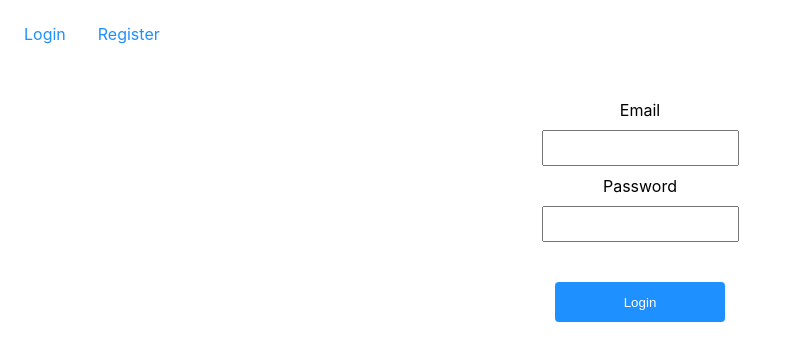
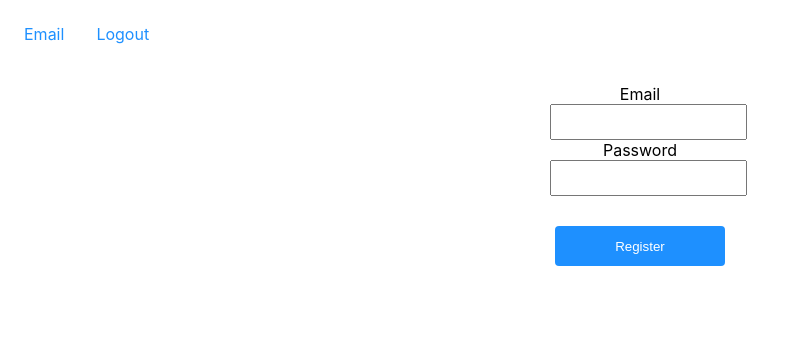
Before and after one commit to HuongDang-Miley/frontend-redo-react-todo-app, a React (Create React App) app: page /register in a window 1280 px wide. Shown: the top 360 px of the page, without its empty margins (0-785 px from the left). Built offline with nearby package versions, Linux system fonts and the light colour scheme.

Commit message:
install react-router-dom and switch browser route between login, register, and home

```diff
--- a/package.json
+++ b/package.json
@@ -8,6 +8,7 @@
     "@testing-library/user-event": "^12.2.2",
     "react": "^17.0.1",
     "react-dom": "^17.0.1",
+    "react-router-dom": "^5.2.0",
     "react-scripts": "4.0.0",
     "uuid": "^8.3.1",
     "web-vitals": "^0.2.4"
--- a/src/App.js
+++ b/src/App.js
@@ -1,9 +1,13 @@
 import React, { Component } from 'react'
 import { v4 as uuidv4 } from "uuid";
+import { BrowserRouter as Router, Route, Switch, Redirect } from "react-router-dom"
 import './App.css'
 import TodoList from './components/TodoList'
 import Login from './components/login/Login'
+import Register from './components/register/Register'
 import Nav from './components/nav/Nav'
+import Home from './components/home/Home'
+
 
 
 export default class App extends Component {
@@ -25,7 +29,7 @@ export default class App extends Component {
         toggleEdit: false
       }
     ],
-    isAuth: false,
+    isAuth: true,
     inputValue: "",
     submitError: false,
     submitErrorMessage: "",
@@ -34,6 +38,7 @@ export default class App extends Component {
     editTodoValue: "",
     email: "",
     password: "",
+    register: false
   }
 
 
@@ -139,9 +144,24 @@ export default class App extends Component {
       })
       return;
     }
-
     this.setState({
       isAuth: true
+    })
+  }
+
+  handleLogoutLink = () => {
+    this.setState({
+      isAuth: false
+    })
+  }
+  handleLoginLink = () => {
+    this.setState({
+      isAuth: false
+    })
+  }
+  handleRegisterLink = () => {
+    this.setState({
+      register: true
     })
   }
 
@@ -157,10 +177,59 @@ export default class App extends Component {
       email,
       password
     } = this.state
+    console.log('isAuth line 180', isAuth)
     return (
-      <>
-        <Nav isAuth = {isAuth}/>
-        <div className = 'body-div'>
+      <Router>
+        <Nav
+          isAuth={isAuth}
+          handleLoginLink={this.handleLoginLink}
+          handleLogoutLink={this.handleLogoutLink}
+        />
+
+        <Switch>
+          <Route
+            exact
+            path="/home"
+            component={Home}>
+          </Route>
+
+          <Route
+            exact
+            path="/login"
+            component={Login}>
+          </Route>
+
+          <Route
+            exact
+            path="/register"
+            component={Register}>
+          </Route>
+
+          <Route exact path="/todo">
+            {isAuth
+              ? <TodoList
+                todoList={todoList}
+                handleDeleteButton={this.handleDeleteButton}
+                handEditButton={this.handEditButton}
+                handleUpdateButton={this.handleUpdateButton}
+                inputValue={this.state.inputValue}
+                handleInputChange={this.handleInputChange}
+                editTodoValue={editTodoValue}
+              />
+              : <Redirect to="/login" />}
+          </Route>
+
+        </Switch>
+
+
+
+      </Router>
+    )
+    {/* <Nav
+          isAuth={isAuth}
+          handleLoginLink={this.handleLoginLink}
+          handleLogoutLink={this.handleLogoutLink} />
+        <div className='body-div'>
           {isAuth
             ? <div>
               {submitError ? <p className="error-message">{submitErrorMessage}</p> : ""}
@@ -196,12 +265,14 @@ export default class App extends Component {
               password={password}
               handleInputChange={this.handleInputChange}
               handleLoginButton={this.handleLoginButton}
+              handleLogoutLink={this.handleLogoutLink}
             />
+
           }
 
 
-        </div>
-      </>
-    )
+        </div> */}
+
+
   }
 }
--- a/src/components/TodoList.js
+++ b/src/components/TodoList.js
@@ -12,6 +12,7 @@ const TodoList = ({
     return (
         todoList.map(({ id, name, toggleEdit, disableButton }) => {
             return (
+                <div className='body-div'>
                     <li key={id}>
                         {toggleEdit
                             ? <form>
@@ -41,6 +42,7 @@ const TodoList = ({
                             onClick={() => handleDeleteButton(id)}
                         >Delete</button>
                     </li>
+                </div>
             )
         })
     )
--- /dev/null
+++ b/src/components/home/Home.js
@@ -0,0 +1,12 @@
+import React from 'react'
+import {Link} from 'react-router-dom'
+
+export const Home = () => {
+    return (
+        <div className ='body-div'>
+            THE GREATEST TODO APP ON THE PLANET!<br /><br />
+            <Link to='/Register'>Click Here To Register</Link>
+        </div>
+    )
+}
+export default Home
--- a/src/components/nav/Nav.js
+++ b/src/components/nav/Nav.js
@@ -1,16 +1,18 @@
 import React from 'react'
 
-export const Nav = ({ isAuth }) => {
-    console.log(isAuth)
+export const Nav = ({
+    isAuth,
+    handleLogoutLink,
+    handleLoginLink }) => {
     return (
-        <div className = "navigation-div">
+        <div className="navigation-div">
             {isAuth
                 ? <>
                     <a>Email</a>
-                    <a>Logout</a>
+                    <a onClick={() => handleLogoutLink()}>Logout</a>
                 </>
                 : <>
-                    <a>Login</a>
+                    <a onClick={()=>handleLoginLink()}>Login</a>
                     <a>Register</a>
                 </>}
         </div>
--- /dev/null
+++ b/src/components/register/Register.js
@@ -0,0 +1,43 @@
+import React from 'react'
+
+const Register = ({
+    email,
+    password,
+    handleInputChange,
+    handleLoginButton
+}) => {
+
+    return (
+        <div className="login-div">
+            <form>
+                <label>Email</label><br />
+                <input
+                    // type='text'
+                    // className="login-input"
+                    // name="email"
+                    // value={email}
+                    // onChange={(event) => handleInputChange(event)}
+                >
+                </input><br />
+
+                <label>Password</label><br />
+                <input
+                    // type='text'
+                    // className="login-input"
+                    // name="password"
+                    // value={password}
+                    // onChange={(event) => handleInputChange(event)}
+                >
+                </input><br />
+                <br />
+                <button
+                    className="blue-button login-button"
+                    onClick={() => handleLoginButton()}
+                >Register</button>
+            </form>
+        </div>
+    )
+
+}
+
+export default Register
```
Also changed, not shown: src/components/PrivateRoute.js (added, +10 -0 lines), 1 other file (tests, documents, lock files or other folders). Lines whose indentation alone changed are shown as unchanged.
